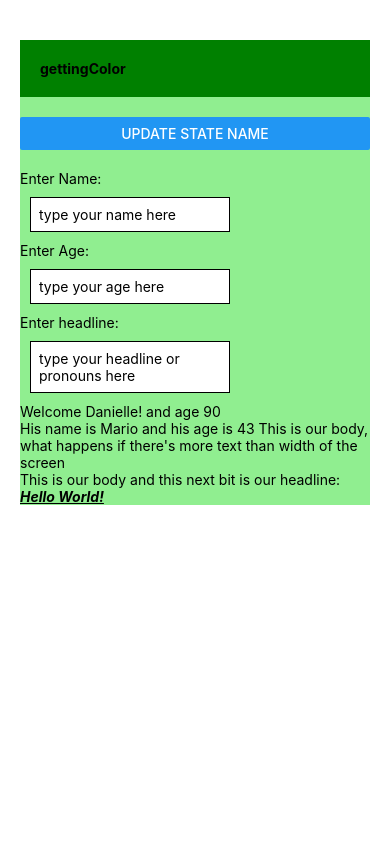
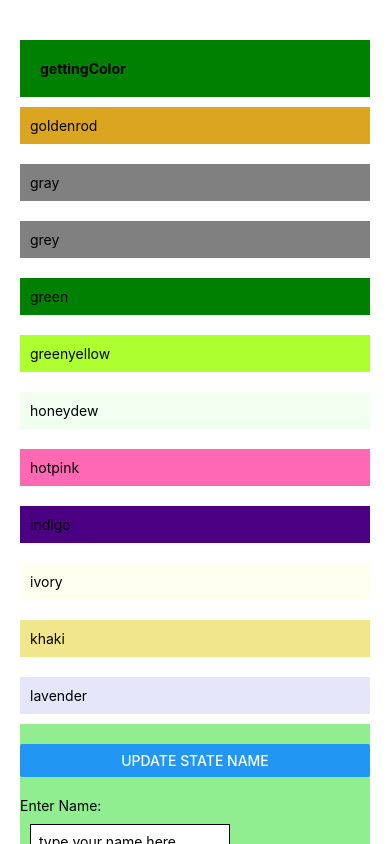
Before and after one commit to mimetec/gettingColor, a React Native app: screen / in a window 390 px wide. Built offline with nearby package versions, Linux system fonts and the light colour scheme.

Commit message:
list and scroll

```diff
--- a/App.js
+++ b/App.js
@@ -1,6 +1,6 @@
 import React, { useState } from 'react';
 import { StatusBar } from 'expo-status-bar';
-import { StyleSheet, Text, View, Button, TextInput } from 'react-native';
+import { StyleSheet, Text, View, Button, TextInput, ScrollView } from 'react-native';
 
 export default function App() {
   const [name, setName] = useState('Danielle');
@@ -31,6 +31,24 @@ export default function App() {
       <View style={styles.header}>
         <Text style={styles.boldText}>gettingColor</Text>
       </View>
+
+<ScrollView>
+      <View style={styles.listColors}>
+        {hexColors.map((item) => (
+              <View key={item.key}>
+                <Text
+                // figure out how to mix external styles and the background color
+                  style={{ marginVertical: 10, padding: 10, color: 'black', backgroundColor: `#${item.hex}` }}
+                  >
+                    {item.name}
+                </Text>
+              </View>
+            ))}
+      </View>
+
+
+
+      {/* button and inputs commit */}
       <View style={styles.body}>
         <View style={styles.buttonContainer}>
           <Button title='update state name' onPress={clickHandler} />
@@ -65,6 +83,12 @@ export default function App() {
         </Text>
 
       </View>
+
+      {/* end button and inputs commit */}
+
+</ScrollView>
+
+
       <StatusBar style="auto" />
     </View>
   );
```
